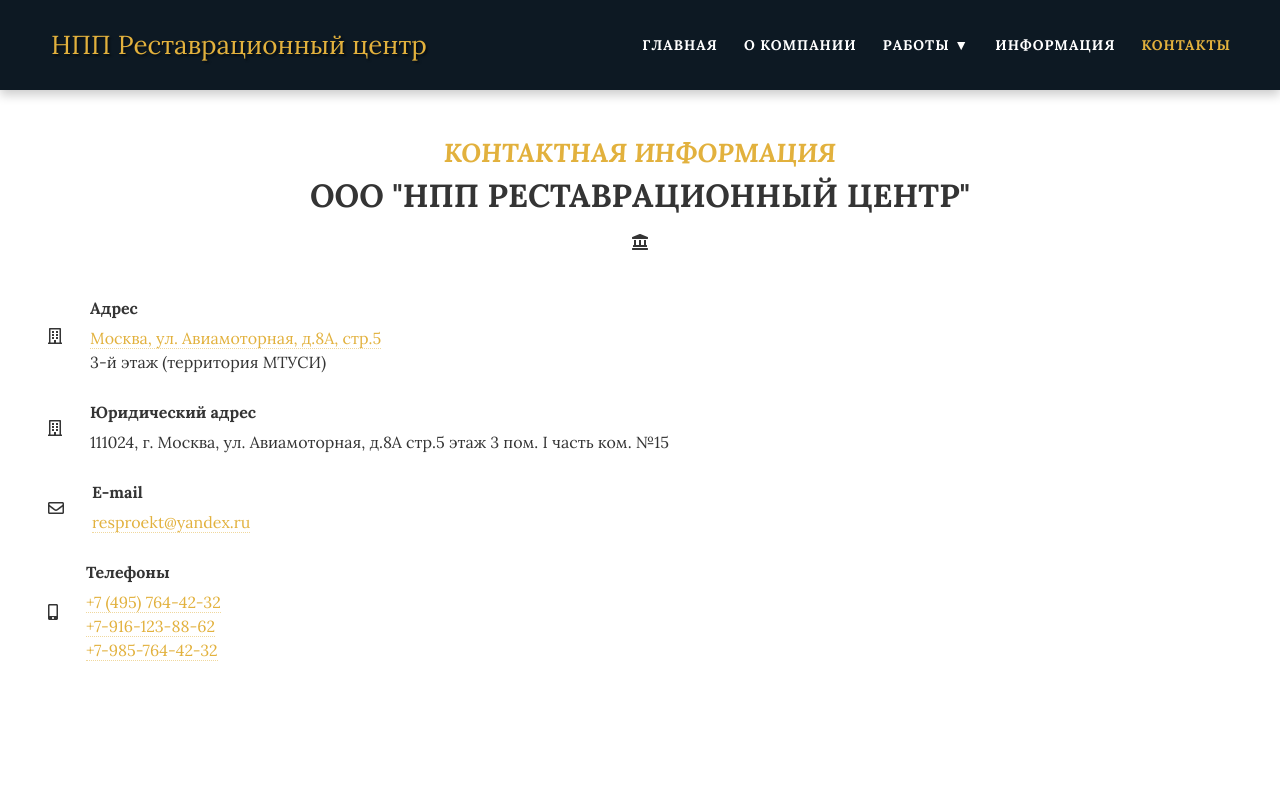
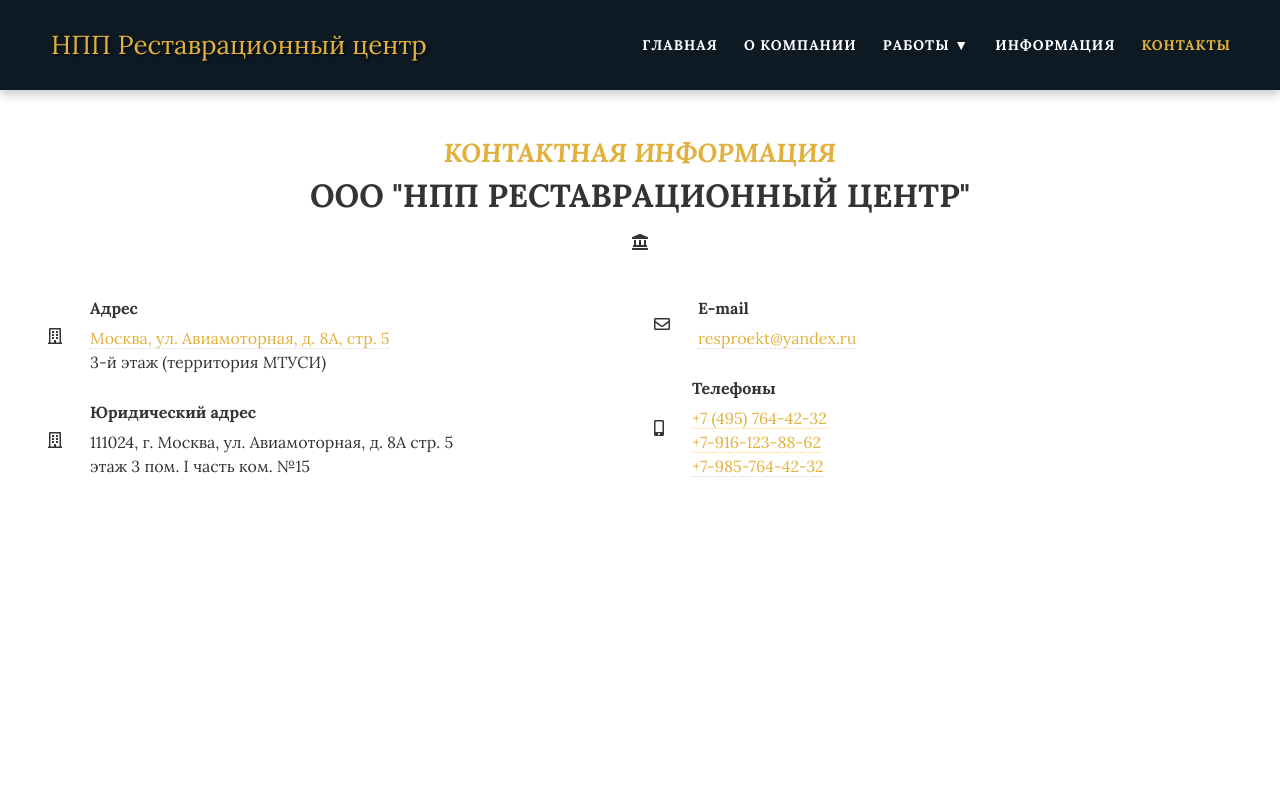
Before and after one commit to cat-street/restavrator, a Next.js app: page /contact in a window 1280 px wide. Shown: the top 800 px of the page. Built offline with nearby package versions, Linux system fonts and the light colour scheme.

Commit message:
fix: contact columns

```diff
--- a/components/ContactPage/ContactPage.module.scss
+++ b/components/ContactPage/ContactPage.module.scss
@@ -5,6 +5,9 @@
 
   &__columns {
     padding-bottom: $vertical-padding / 2;
+    display: grid;
+    grid-template-columns: repeat(auto-fit, minmax(400px, 1fr));
+    gap: $gap / 2;
   }
 
   &__list {
@@ -22,6 +25,7 @@
   &__icon {
     width: 40px;
     height: 40px;
+    flex-shrink: 0;
   }
 
   &__item-title {
--- a/components/ContactPage/ContactPage.tsx
+++ b/components/ContactPage/ContactPage.tsx
@@ -24,7 +24,7 @@
                   target="_blank"
                   rel="noreferrer noopener"
                 >
-                  Москва, ул. Авиамоторная, д.8А, стр.5
+                  Москва, ул. Авиамоторная, д. 8А, стр. 5
                 </a>
                 <br />
                 3-й этаж (территория МТУСИ)
@@ -32,10 +32,13 @@
             </ContactItem>
             <ContactItem title="Юридический адрес" icon={['far', 'building']}>
               <p className={styles['contact__item-text']}>
-                111024, г. Москва, ул. Авиамоторная, д.8А стр.5 этаж 3 пом. I
-                часть ком. №15
+                111024, г. Москва, ул. Авиамоторная, д. 8А стр. 5
+                <br />
+                этаж 3 пом. I часть ком. №15
               </p>
             </ContactItem>
+          </ul>
+          <ul className={styles.contact__list}>
             <ContactItem title="E-mail" icon={['far', 'envelope']}>
               <p className={styles['contact__item-text']}>
                 <a
```
